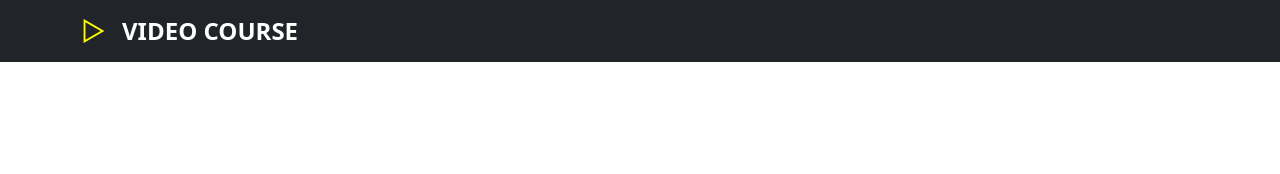
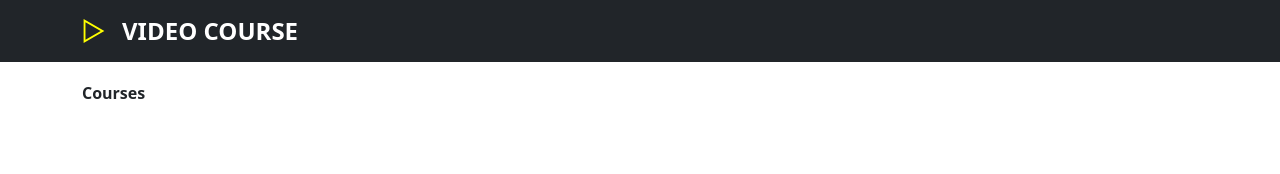
Before and after one commit to MLGMAG/AngularPractice, an Angular app: page / in a window 1280 px wide. Shown: the top 174 px of the page. Built offline with nearby package versions, Linux system fonts and the light colour scheme.

Commit message:
[Component] Add navigation component

```diff
--- a/src/app/app.component.html
+++ b/src/app/app.component.html
@@ -1 +1,2 @@
 <app-navbar></app-navbar>
+<app-navigation></app-navigation>
--- a/src/app/core/core.module.ts
+++ b/src/app/core/core.module.ts
@@ -1,15 +1,17 @@
 import {NgModule} from '@angular/core';
 import {CommonModule} from '@angular/common';
 import { NavbarComponent } from './navbar/navbar.component';
+import { NavigationComponent } from './navigation/navigation.component';
 
 @NgModule({
   imports: [
     CommonModule
   ],
   exports: [
-    NavbarComponent
+    NavbarComponent,
+    NavigationComponent
   ],
-  declarations: [NavbarComponent]
+  declarations: [NavbarComponent, NavigationComponent]
 })
 export class CoreModule {
 }
--- /dev/null
+++ b/src/app/core/navigation/navigation.component.css
@@ -0,0 +1,5 @@
+.background {
+  background: #FFFFFF;
+  height: 62px;
+  width: 100%;
+}
--- /dev/null
+++ b/src/app/core/navigation/navigation.component.html
@@ -0,0 +1,3 @@
+<div class="container background d-flex align-items-center bg-white">
+  <p class="mb-0 fw-bold">Courses</p>
+</div>
--- /dev/null
+++ b/src/app/core/navigation/navigation.component.ts
@@ -0,0 +1,15 @@
+import { Component, OnInit } from '@angular/core';
+
+@Component({
+  selector: 'app-navigation',
+  templateUrl: './navigation.component.html',
+  styleUrls: ['./navigation.component.css']
+})
+export class NavigationComponent implements OnInit {
+
+  constructor() { }
+
+  ngOnInit(): void {
+  }
+
+}
```
Also changed, not shown: 1 other file (tests, documents, lock files or other folders).
